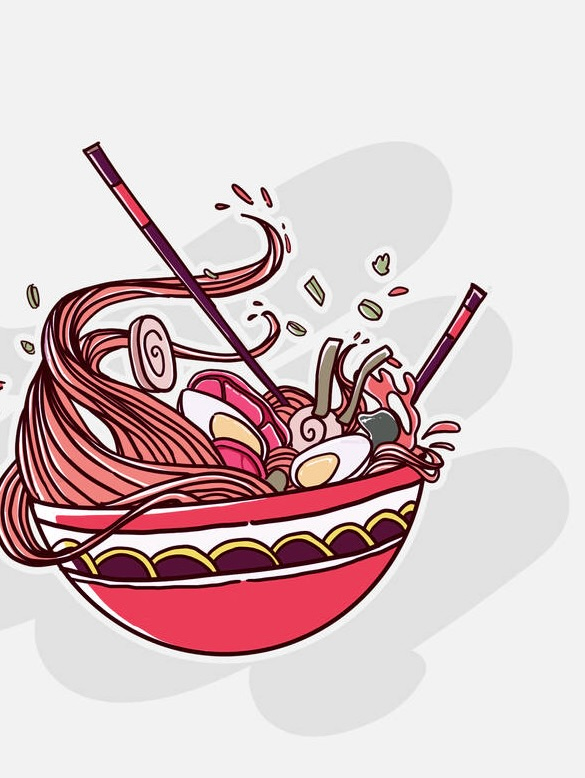
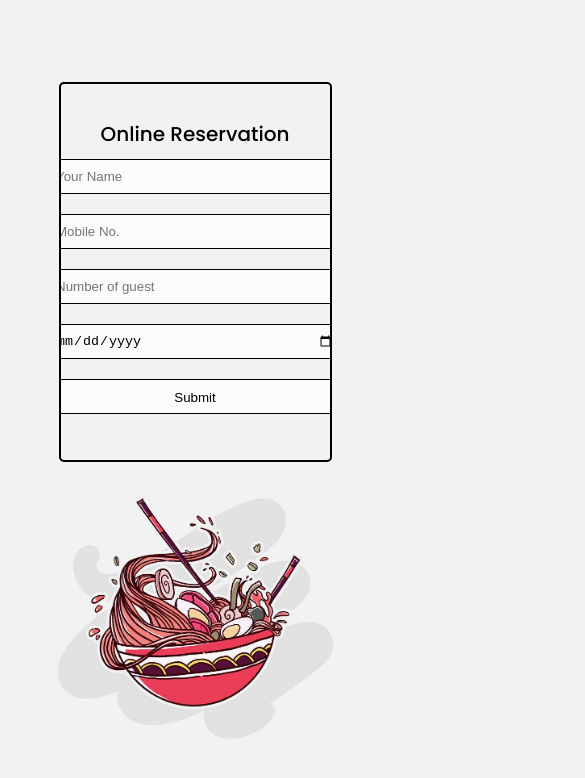
Before and after one commit to zordican/e-cell-project, a plain HTML site: page project/booking.htm in a window 390 px wide. Shown: the whole page, 585 px wide, since content can reach past the window. Drawn offline with Linux system fonts and the light colour scheme.

Commit message:
made booking part responsive

```diff
--- a/project/booking.css
+++ b/project/booking.css
@@ -59,3 +59,36 @@ button{
     margin-top: 220px;
     margin-left: 120px;
 }
+
+@media screen and (max-width: 600px){
+    body{
+        height: 100vh;
+        width: 100%;
+        display: flex;
+        align-items: center;
+        justify-content: center;
+        flex-direction: column;
+        background-color: #f2f2f2;
+
+    }
+
+    .ramen-illust{
+        height: 300px;
+
+    }
+
+    .main-container{
+        background-color: #f2f2f2;
+        display: flex;
+        flex-direction: column;
+        justify-content: center;
+        align-items: center;
+        padding:25px 30px;
+        font-family: 'Poppins', sans-serif;
+        border-radius: 5px;
+        border: 2px solid #000000 ;
+        height: 45vh;
+        width: 70vw;
+        overflow: hidden;
+    }
+}
--- a/project/booking.htm
+++ b/project/booking.htm
@@ -22,7 +22,7 @@
                 </div>
                 <div class="input-box">
 
-                    <input type="number" placeholder="Number of guest" required min="0" max="10" >
+                    <input type="number" placeholder="Number of guest" required min="1" max="10" >
                 </div>
                 <div class="date">
                     <input type="date">
@@ -32,6 +32,6 @@
             </div>
         </form>
     </div>
-    <img src="./pictures/ramen illust 2 2.jpeg" alt="">
+    <img src="./pictures/ramen illust 2 2.jpeg" alt="" class="ramen-illust">
 </body>
 </html>
```
